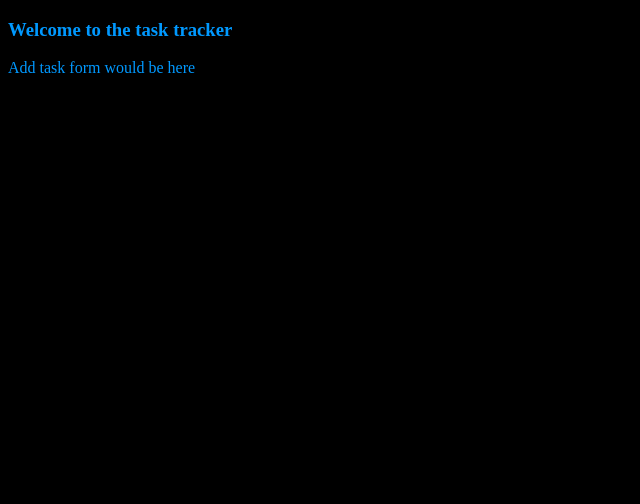
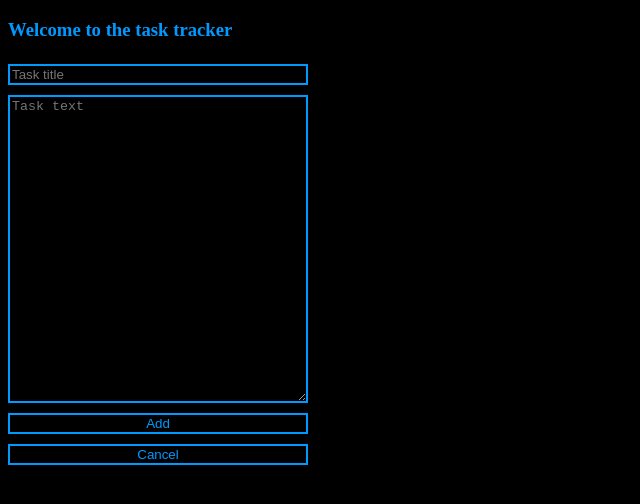
Before and after one commit to yaroslavian/task-tracker, a React app in the folder frontend/: page / in a window 1280 px wide. Both pictures are taken after a click on the button "Add task". Shown: the whole page, without its empty margins (0-640 px from the left). Built offline with nearby package versions, Linux system fonts and the light colour scheme; no server answers.

Commit message:
Add simple form component for adding task

```diff
--- /dev/null
+++ b/frontend/src/Components/AddTaskForm/AddTaskForm.js
@@ -0,0 +1,31 @@
+import React from 'react';
+
+export class AddTaskForm extends React.Component {
+   constructor(props) {
+      super(props);
+
+      this.handleAdd = this.handleAdd.bind(this);
+      this.handleCancel = this.handleCancel.bind(this);
+   }
+
+   handleAdd(e) {
+      e.preventDefault();
+      this.props.setPage('main');
+   }
+
+   handleCancel(e) {
+      e.preventDefault();
+      this.props.setPage('main');
+   }
+
+   render() {
+      return (
+         <form className="addTask-form">
+            <input type="text" placeholder="Task title"></input>
+            <textarea placeholder="Task text"></textarea>
+            <button onClick={this.handleAdd}>Add</button>
+            <button onClick={this.handleCancel}>Cancel</button>
+         </form>
+      );
+   }
+}
--- a/frontend/src/index.js
+++ b/frontend/src/index.js
@@ -2,6 +2,7 @@ import React from 'react';
 import ReactDOM from 'react-dom';
 import {Table} from './Components/Table/Table';
 import {AddButton} from './Components/AddButton/AddButton';
+import {AddTaskForm} from './Components/AddTaskForm/AddTaskForm';
 import css from './style.styl';
 
 const APP_CONTAINER = document.getElementById('app');
@@ -37,7 +38,7 @@ class App extends React.Component {
             break;
 
          case 'add-form':
-            content = <div>Add task form would be here</div>;
+            content = <AddTaskForm setPage={this.setPage}/>;
             break;
          default:
       }
--- a/frontend/src/style.styl
+++ b/frontend/src/style.styl
@@ -25,6 +25,24 @@ body
    color: base-blue
    border: 2px solid base-blue
    padding: 5px
-   &:hover {
+   &:hover
       background-color: #051648;
-   }
+
+.addTask-form
+   width: 300px
+   display: flex
+   flex-direction: column
+   input, textarea, button
+      margin: 5px 0
+      color: base-blue
+      background-color: #000
+      border: 2px solid base-blue
+
+   textarea
+      height: 300px;
+      flex-grow: 1;
+
+   button
+      cursor: pointer
+      &:hover
+         background-color: #051648;
```
